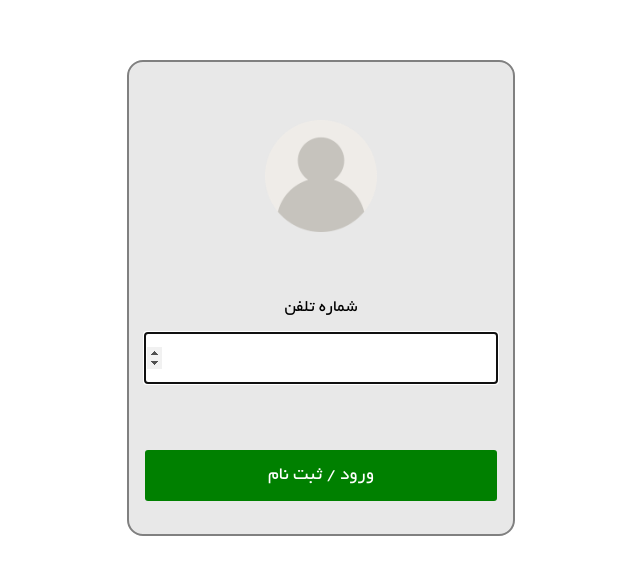
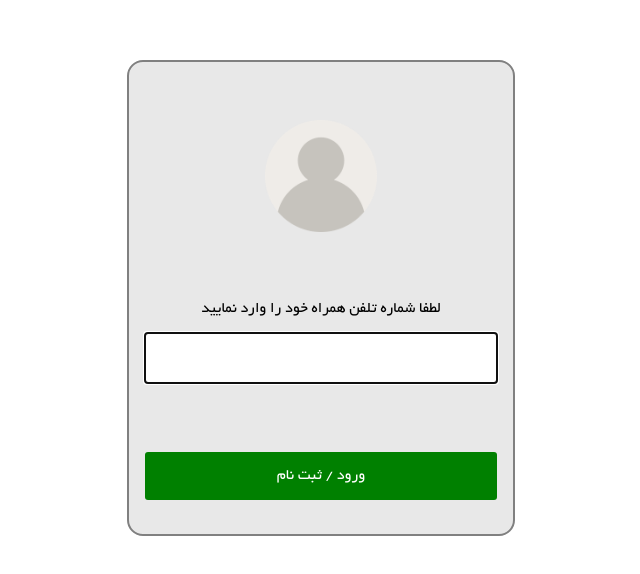
Before and after one commit to mohammadJaliliTorkamani/stu_assist, a React (Create React App) app: page /login in a window 1280 px wide. Shown: the part 102-676 px from the top of the page, without its empty margins (512-1152 px from the left). Built offline with nearby package versions, Linux system fonts and the light colour scheme.

Commit message:
login and OTP input type changed to tel + small size refinement

```diff
--- a/src/components/Button.tsx
+++ b/src/components/Button.tsx
@@ -4,7 +4,7 @@ const Container = styled.button`
     color: white;
     border: 0px solid green;
     border-radius: 3px;
-    font-size: 1.2rem;
+    font-size: 1em;
     cursor: pointer;
     padding-left: 2rem;
     padding-right: 2rem;
--- a/src/components/Header.tsx
+++ b/src/components/Header.tsx
@@ -6,12 +6,12 @@ import { useLocalStorage } from "../utils/useLocalStorage";
 const Container = styled.div`
     display: flex;
     flex-direction : column;
-    height: 10rem;
+    height: 11rem;
     flex: 1;
 `
 
 const Bar = styled.div`
-    height: 3rem;
+    height: 4rem;
     display: flex;
     flex-direction: row;
     justify-content: space-between;
@@ -92,7 +92,7 @@ function Header({ pages }: IProps) {
 
         <Container>
             <Banner>
-                <Title>سامانه خدمات دانشجویی آلمان</Title>
+                <Title>به سامانه خدمات دانشجویی آلمان خوش آمدید</Title>
                 <Title>Stu-Assist.ir</Title>
             </Banner>
             <Bar>
--- a/src/components/TitledNumericInput.tsx
+++ b/src/components/TitledNumericInput.tsx
@@ -40,6 +40,7 @@ function TitledNumericInput({ title, max, min, value, setValue }: IProps) {
                 min={min}
                 max={max}
                 value={value}
+                step = {1}
                 onChange={e => parseInt(e.target.value) <= max ? setValue(e.target.value) : null}
             />
         </Container>
--- a/src/pages/Login.tsx
+++ b/src/pages/Login.tsx
@@ -44,7 +44,7 @@ const PhoneContainer = styled.div`
 `
 
 const Title = styled.div`
-    font-size: 1.1rem;
+    font-size: 1em;
     color: black;
     margin-bottom: 1rem;
     align-self: center;
@@ -101,8 +101,8 @@ function Login() {
             <Box>
                 <Logo src={avatar} />
                 <PhoneContainer>
-                    <Title>شماره تلفن</Title>
-                    <PhoneNumber type='number' ref={inputRef} value={phoneNumber} onChange={e => {
+                    <Title>لطفا شماره تلفن همراه خود را وارد نمایید</Title>
+                    <PhoneNumber type='tel' ref={inputRef} value={phoneNumber} onChange={e => {
                         if (e.target.value.length <= PHONE_LENGTH)
                             setPhoneNumber(e.target.value)
                         if (e.target.value.length === PHONE_LENGTH)
--- a/src/pages/OTP.tsx
+++ b/src/pages/OTP.tsx
@@ -113,7 +113,7 @@ function OTP() {
                 <OTPContainer>
                     <Title>لطفا کد فعالسازی ارسال شده را وارد نمایید</Title>
                     <OTPInput
-                        type='number'
+                        type='tel'
                         value={otp}
                         ref={inputRef}
                         onChange={e => {
```
